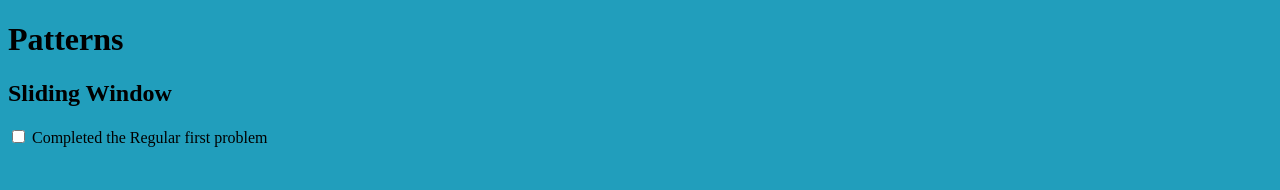
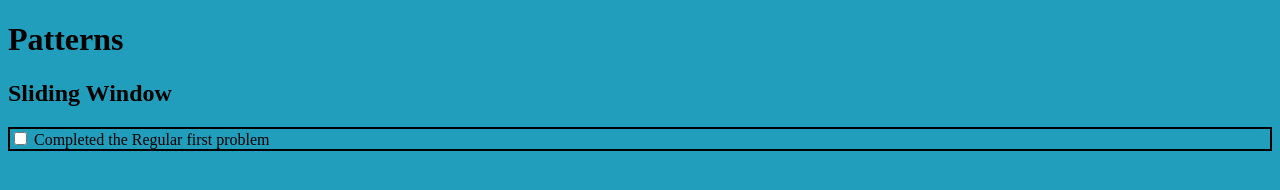
Before and after one commit to SriHariAvula/DSA_repo, a plain HTML site: page Problems/index.html in a window 1280 px wide. Drawn offline with Linux system fonts and the light colour scheme.

Commit message:
Add one small border change

```diff
--- a/Problems/app.css
+++ b/Problems/app.css
@@ -1,3 +1,7 @@
 body {
     background-color: #219ebc;
 }
+
+.section {
+    border: 2px black solid;
+}
--- a/Problems/index.html
+++ b/Problems/index.html
@@ -11,10 +11,12 @@
 <body>
     <h1>Patterns</h1>
     <h2>Sliding Window</h2>
-    <form action="/nowhere">
-        <input type="checkbox" name="regular" id="regular">
-        <label for="regular">Completed the Regular first problem</label>
-    </form>
+    <section class="section">
+        <form action="/nowhere">
+            <input type="checkbox" name="regular" id="regular">
+            <label for="regular">Completed the Regular first problem</label>
+        </form>
+    </section>
 </body>
 
 </html>
```
